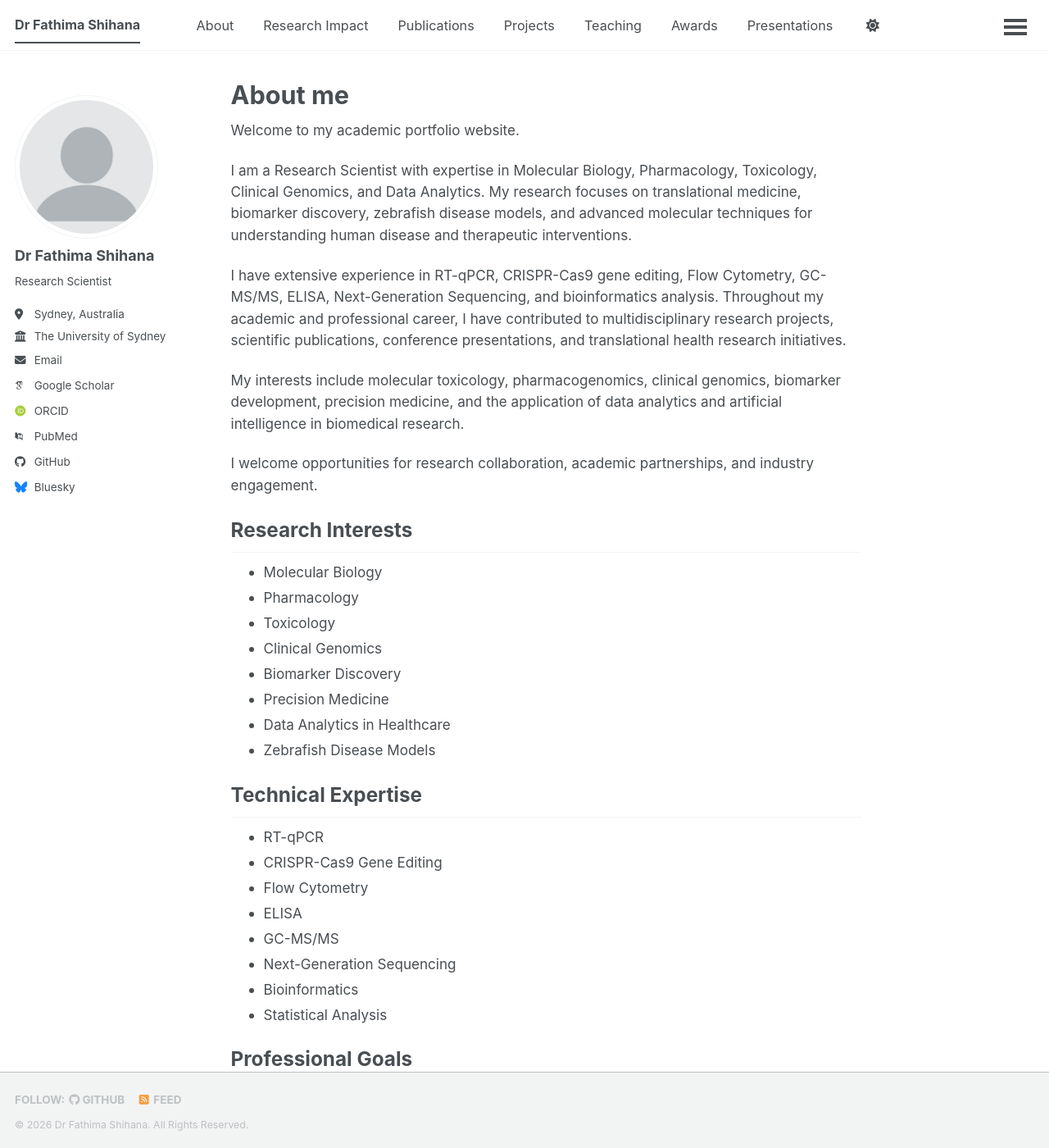
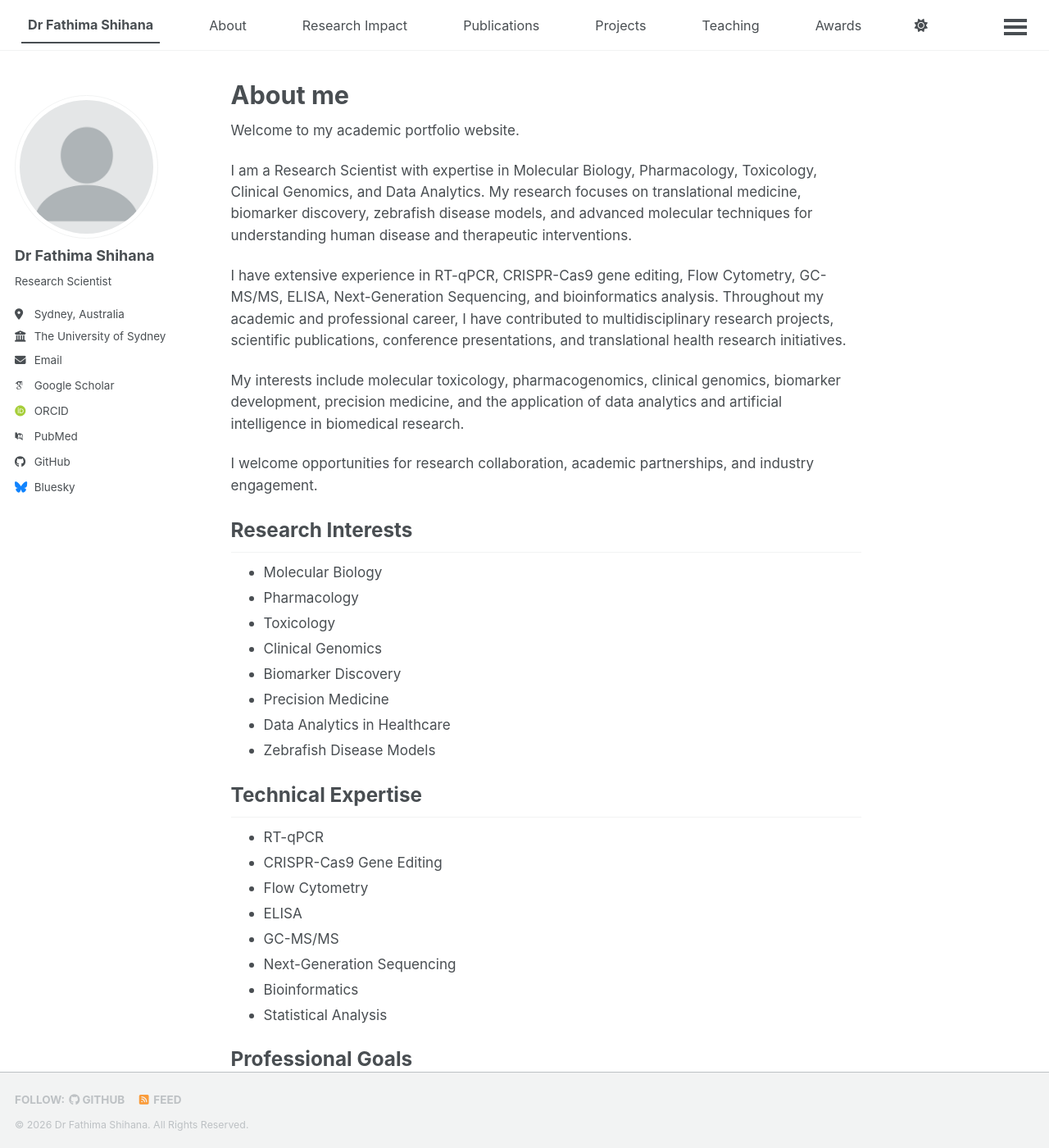
Before and after one commit to fathimashihana/fathimashihana.github.io, a Jekyll site: the page built from _pages/about.md, in a window 1280 px wide and 1400 px high. Shown: the whole window at 82% size. Built offline with Jekyll 4.4.1, drawn with Linux system fonts in a browser that asks for light colours; some web fonts are replaced; a script bundle is joined from its source files by our own code; library files that are not in the unit come from our copies.

Commit message:
Update main.scss

```diff
--- a/assets/css/main.scss
+++ b/assets/css/main.scss
@@ -157,3 +157,13 @@
 .masthead__menu-item {
     font-size: 0.9rem !important;
 }
+/* Reduce spacing between navigation menu items */
+.masthead__menu-item {
+    padding-left: 8px !important;
+    padding-right: 8px !important;
+}
+
+.greedy-nav a {
+    padding-left: 8px !important;
+    padding-right: 8px !important;
+}
```
